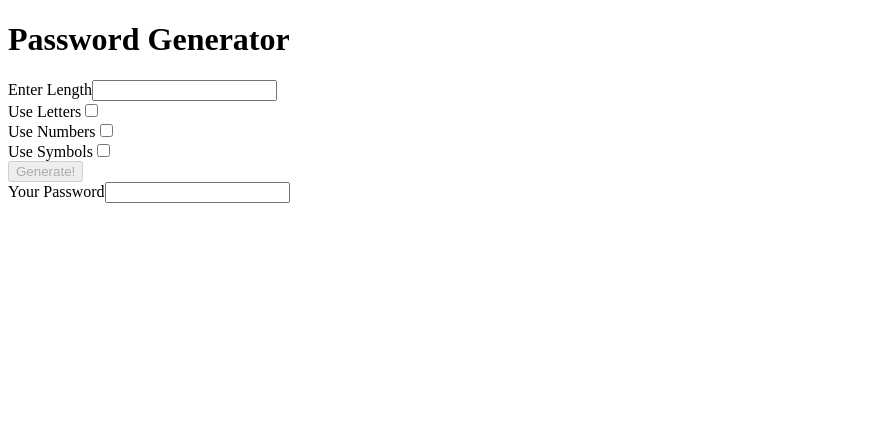
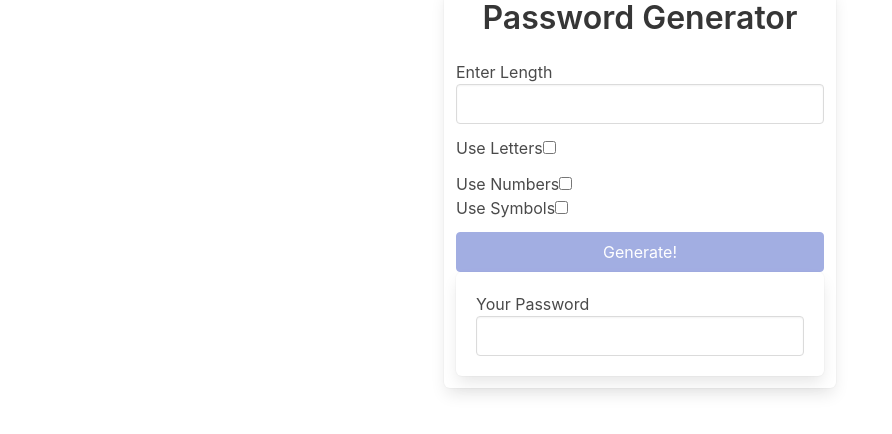
Before and after one commit to javierblancodev/password-generator, an Angular app: page / in a window 1280 px wide. Shown: the top 434 px of the page, without its empty margins (0-892 px from the left). Built offline with nearby package versions, Linux system fonts and the light colour scheme.

Commit message:
set up bulma styling library and add style to app

```diff
--- a/package.json
+++ b/package.json
@@ -18,6 +18,7 @@
     "@angular/platform-browser": "^14.0.0",
     "@angular/platform-browser-dynamic": "^14.0.0",
     "@angular/router": "^14.0.0",
+    "bulma": "^0.9.4",
     "rxjs": "~7.5.0",
     "tslib": "^2.3.0",
     "zone.js": "~0.11.4"
--- a/src/app/app.component.html
+++ b/src/app/app.component.html
@@ -1,30 +1,41 @@
-<h1>Password Generator</h1>
+<div class="container">
+  <div class="columns is-centered">
+    <div class="box column is-one-third">
+      <h1 class="title has-text-centered">Password Generator</h1>
 
-<div>
+      <div class="field">
         <label>Enter Length</label>
-  <input (input)="onChangeLength(($any($event.target).value))"/>
+        <input class="input" (input)="onChangeLength(($any($event.target).value))"/>
+      </div>
+
+      <div class="field">
+        <div class="control">
+          <label class="checkbox">Use Letters</label>
+          <input (change)="onChangeUseLetters()" type="checkbox">
+        </div>
+      </div>
+
+      <div class="field">
+        <div class="control">
+          <label class="checkbox">Use Numbers</label>
+          <input (change)="onChangeUseNumbers()" type="checkbox">
+        </div>
+
+      <div class="field">
+        <div class="control">
+          <label class="checkbox">Use Symbols</label>
+          <input (change)="onChangeUseSymbols()" type="checkbox">
+        </div>
       </div>
 
       <div>
-  <label>Use Letters</label>
-  <input (change)="onChangeUseLetters()" type="checkbox">
+        <button class="button is-link is-fullwidth" [disabled]="!(length && (includeLetters || includeNumbers || includeSymbols))" (click)="onButtonClick()">Generate!</button>
       </div>
 
-<div>
-  <label>Use Numbers</label>
-  <input (change)="onChangeUseNumbers()" type="checkbox">
+      <div class="box">
+        <label>Your Password</label>
+        <input class="input" [value]="password"/>
       </div>
-
-<div>
-  <label>Use Symbols</label>
-  <input (change)="onChangeUseSymbols()" type="checkbox">
     </div>
-
-<div>
-  <button [disabled]="!(length && (includeLetters || includeNumbers || includeSymbols))" (click)="onButtonClick()">Generate!</button>
   </div>
-
-<div>
-  <label>Your Password</label>
-  <input [value]="password"/>
 </div>
--- a/src/styles.css
+++ b/src/styles.css
@@ -1 +1,2 @@
 /* You can add global styles to this file, and also import other style files */
+@import 'bulma/css/bulma.css';
```
Also changed, not shown: 1 other file (tests, documents, lock files or other folders). Lines whose indentation alone changed are shown as unchanged.
